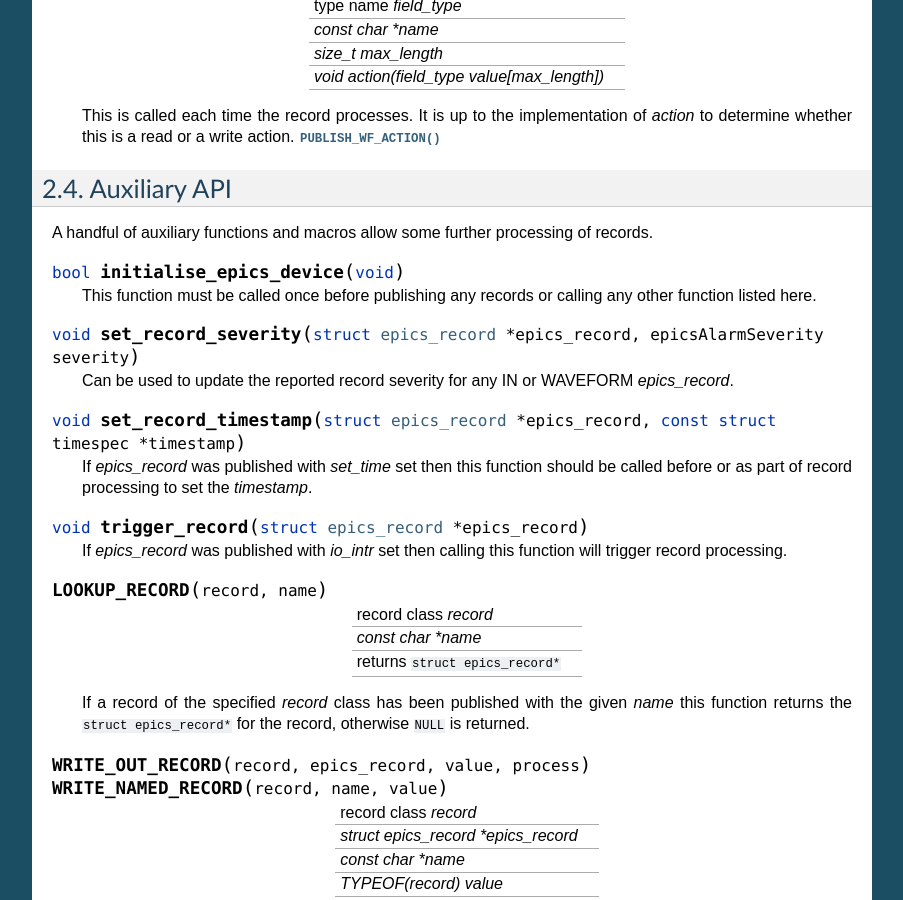
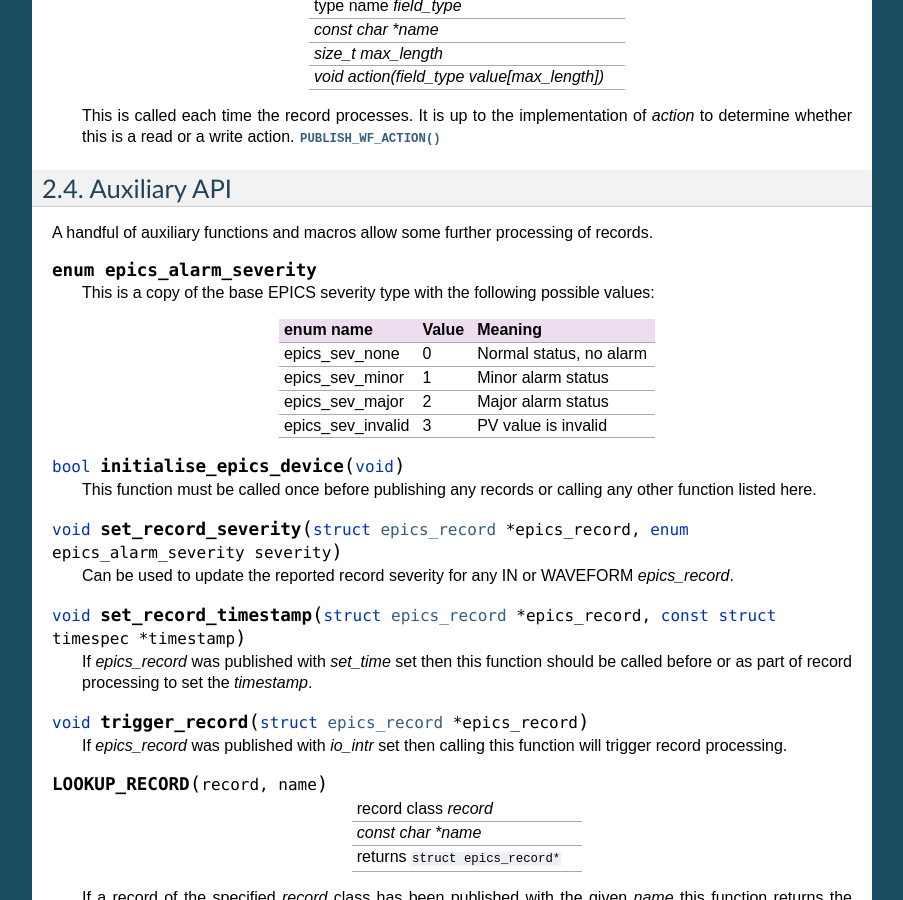
Before and after one commit to DiamondLightSource/epics_device, a Sphinx documentation site: the page built from docs/epics_device.rst, in a window 1280 px wide and 900 px high, scrolled down 7365 px. Shown: the whole window, without its empty margins (198-1101 px from the left). Built offline with Sphinx 7.4.7, drawn with Linux system fonts in a browser that asks for light colours.

Commit message:
EPICS device: Redeclare EPICS alarm severity
This is done to remove dependency on EPICS header files and to make use of
includes a little bit more predictable.

git-svn-id: svn+ssh://serv0002.cs.diamond.ac.uk/home/subversion/repos/controls/diamond/trunk/support/epics_device@127867 e099a375-04f9-0310-9d5f-a741eaff62e1

```diff
--- a/docs/epics_device.rst
+++ b/docs/epics_device.rst
@@ -517,6 +517,19 @@ Auxiliary API
 A handful of auxiliary functions and macros allow some further processing of
 records.
 
+..  type:: enum epics_alarm_severity
+
+    This is a copy of the base EPICS severity type with the following possible
+    values:
+
+    =================== ======= ================================================
+    enum name           Value   Meaning
+    =================== ======= ================================================
+    epics_sev_none      0       Normal status, no alarm
+    epics_sev_minor     1       Minor alarm status
+    epics_sev_major     2       Major alarm status
+    epics_sev_invalid   3       PV value is invalid
+    =================== ======= ================================================
 
 ..  function:: bool initialise_epics_device(void)
 
@@ -524,7 +537,7 @@ records.
     any other function listed here.
 
 ..  function:: void set_record_severity( \
-        struct epics_record *epics_record, epicsAlarmSeverity severity)
+        struct epics_record *epics_record, enum epics_alarm_severity severity)
 
     Can be used to update the reported record severity for any IN or WAVEFORM
     `epics_record`.
```
Also changed, not shown: 4 other files.
